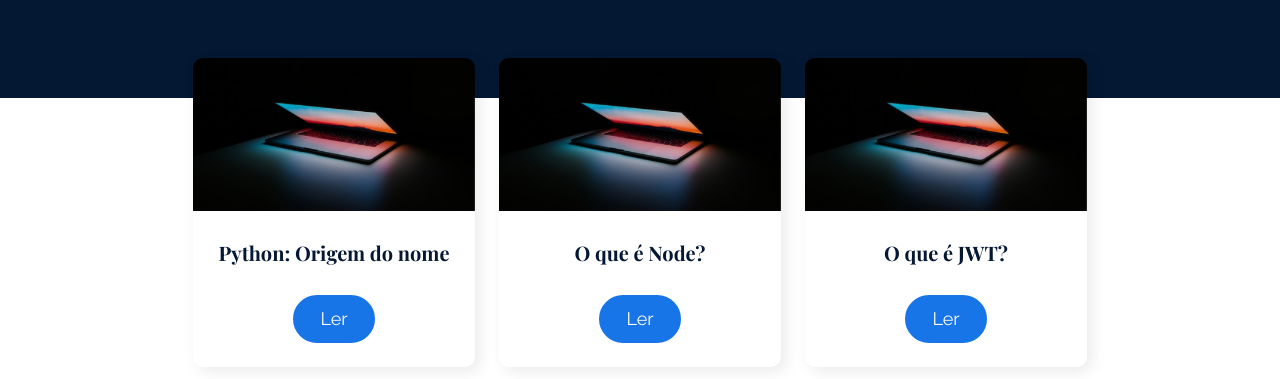
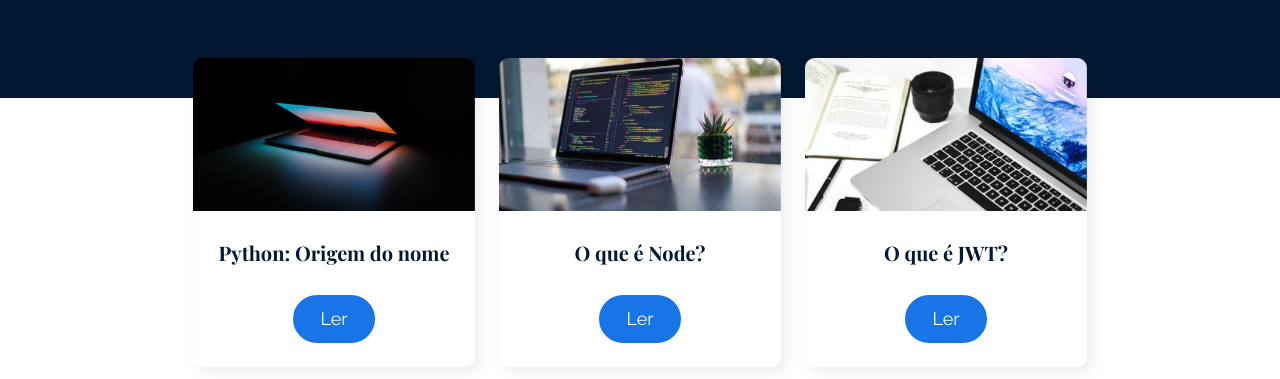
Before and after one commit to paulomarquesdev/ola-mundo, a React (Create React App) app: page / in a window 1280 px wide. Shown: the part 552-931 px from the top of the page. Built offline with nearby package versions, Linux system fonts and the light colour scheme.

Commit message:
Implementação - Página de Post

```diff
--- a/src/components/PostCard/index.jsx
+++ b/src/components/PostCard/index.jsx
@@ -1,17 +1,18 @@
 import React from 'react'
+import { Link } from 'react-router-dom';
 import { Container } from './style';
-import postImg from '../../assets/posts/1/capa.png';
 
 export function PostCard({ post }) {
   return (
     <Container>
-        <img
-            src={postImg}
-            // src={`/assets/posts/${post.id}/capa.png`}
-            alt="Imagem de capa do post"
-        />
-        <h2>{post.title}</h2>
-        <button>Ler</button>
+        <Link to={`/posts/${post.id}`}>
+          <img
+              src={`/assets/posts/${post.id}/capa.png`}
+              alt="Imagem de capa do post"
+              />
+          <h2>{post.title}</h2>
+          <button>Ler</button>
+      </Link>
     </Container>
   )
 }
--- /dev/null
+++ b/src/pages/Post/index.jsx
@@ -0,0 +1,28 @@
+import React from 'react'
+import { useParams } from 'react-router-dom';
+import { PostModel } from 'components/PostModel';
+import { Container } from './style';
+import posts from '../../json/posts.json';
+import { ReactMarkdown } from 'react-markdown/lib/react-markdown';
+// import imgCapa from '../../assets/images/sobre_mim_capa.png';
+
+export function Post() {
+  const params = useParams();
+
+  const post = posts.find((post) => {
+    return post.id === Number(params.id);
+  });
+
+  return (
+    <PostModel
+      imgCapa={`/assets/posts/${post.id}/capa.png`}
+      title={post.title}
+    >
+      <Container>
+        <ReactMarkdown>
+          {post.content}
+        </ReactMarkdown>
+      </Container>
+    </PostModel>
+  )
+}
--- /dev/null
+++ b/src/pages/Post/style.js
@@ -0,0 +1,77 @@
+import styled from 'styled-components';
+
+export const Container = styled.div`
+    h3,
+    h4,
+    h5,
+    h6 {
+        font-family: var(--fontSecondary);
+    }
+
+    h3 {
+        margin-bottom: 2rem;
+        font-size: 2.5rem;
+    }
+
+    h4 {
+        margin-bottom: 1.5rem;
+        font-size: 2rem;
+    }
+
+    p {
+        text-align: justify;
+        font-size: 1.5rem;
+        line-height: 2.25rem;
+        margin-bottom: 1.5rem;
+    }
+
+    a {
+        color: var(--blue);
+        text-decoration: underline;
+    }
+
+    img {
+        display: block;
+        margin: 0 auto;
+    }
+
+    ul {
+        font-size: 1.5rem;
+    }
+
+    ul > li {
+        margin-bottom: 1rem;
+        list-style: disc;
+    }
+
+    pre,
+    blockquote {
+        margin-bottom: 1.5rem;
+        padding: 1rem;
+        background-color: #eaeaea;
+        border-radius: 5px;
+    }
+
+    pre {
+        overflow-x: auto;
+    }
+
+    @media (max-width: 1100px) {
+        p {
+            margin-bottom: 2rem;
+        }
+    }
+
+    @media (max-width: 744px) {
+        h3 {
+            font-size: 1.5rem;
+            line-height: 2rem;
+            margin-bottom: 1.5rem;
+        }
+
+        p {
+            font-size: 1rem;
+            line-height: 1.75rem;
+        }
+    }
+`;
--- a/src/routes.js
+++ b/src/routes.js
@@ -4,12 +4,13 @@ import {
     Routes,
     Route
 } from "react-router-dom";
+import { Menu } from 'components/Menu';
+import { DefaultPage } from 'components/DefaultPage';
 import { Home } from "pages/Home";
 import { AboutMe } from "pages/AboutMe";
+import { Post } from 'pages/Post';
+import { Footer } from 'components/Footer';
 import { Page404 } from "pages/Page404";
-import { Menu } from 'components/Menu';
-import { Footer } from 'components/Footer';
-import { DefaultPage } from 'components/DefaultPage';
 
 export function RoutesApp() {
   return (
@@ -20,6 +21,7 @@ export function RoutesApp() {
             <Route path="/" element={<DefaultPage />} >
                 <Route index element={<Home />} />
                 <Route path="sobremim" element={<AboutMe />} />
+                <Route path="posts/:id" element={<Post />} />
             </Route>
 
             <Route path="*" element={<Page404 />} />
```
